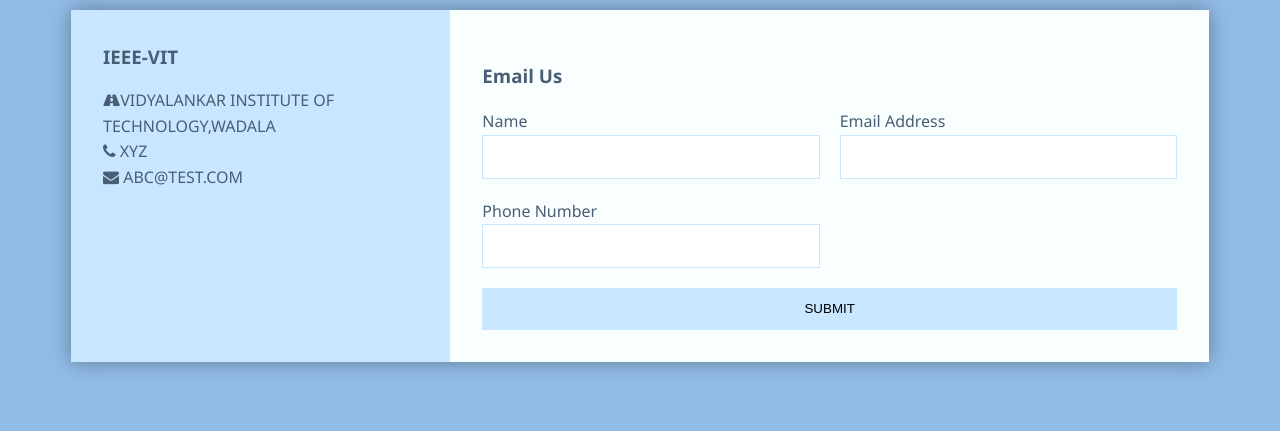
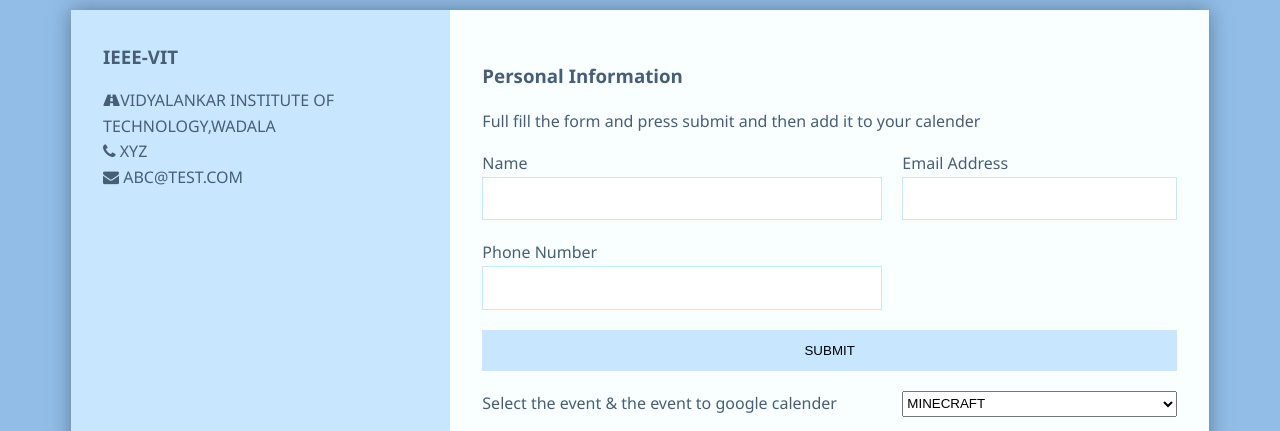
Before and after one commit to Rajeev064/rsvp2, a plain HTML site: page index.html in a window 1280 px wide. Shown: the part 124-555 px from the top of the page. Drawn offline with nearby package versions, Linux system fonts and the light colour scheme.

Commit message:
Update index.html

```diff
--- a/index.html
+++ b/index.html
@@ -1,4 +1,4 @@
-<!DOCTYPE html>
+<!doctype html>
 <html lang="en">
  <head>
   <meta charset="UTF-8">
@@ -6,7 +6,7 @@
   <meta http-equiv="X-UA-Compatible" content="ie=edge">
   <title>IEEE FUN EVENTS</title>
   <link href="https://maxcdn.bootstrapcdn.com/font-awesome/4.7.0/css/font-awesome.min.css" rel="stylesheet" integrity="sha384-wvfXpqpZZVQGK6TAh5PVlGOfQNHSoD2xbE+QkPxCAFlNEevoEH3Sl0sibVcOQVnN" crossorigin="anonymous">
-  <link rel="stylesheet" href="https://cdnjs.cloudflare.com/ajax/libs/animate.css/3.5.2/animate.css" />
+  <link rel="stylesheet" href="https://cdnjs.cloudflare.com/ajax/libs/animate.css/3.5.2/animate.css">
   <link rel="stylesheet" href="style.css">
  </head>
  <body>
@@ -22,30 +22,42 @@
      </ul>
     </div>
     <div class="contact">
-        <h3>Email Us</h3>
-        <div class="alert">Your message has been sent</div>
+     <h3>Personal Information</h3>
+     <p>Full fill the form and press submit and then add it to your calender</p>
+
+     <div class="alert">
+      Your information has been recorded
+     </div>
      <form id="contactForm">
-          <p>
-            <label>Name</label>
-            <input type="text" name="name" id="name" required>
-          </p>
-          <p>
-            <label>Email Address</label>
-            <input type="email" name="email" id="email" required>
-          </p>
-          <p>
-            <label>Phone Number</label>
-            <input type="text" name="phone" id="phone">
-          </p>
-          <p class="full">
-            <button type="submit">Submit</button>
-          </p>
+      <p> <label>Name</label> <input type="text" name="name" id="name" required> </p>
+      <p> <label>Email Address</label> <input type="email" name="email" id="email" required> </p>
+      <p> <label>Phone Number</label> <input type="text" name="phone" id="phone"> </p>
+      <br>
+      <!--
+       <label>Choose a event :</label>
+         <select id="events">
+
+           <option value="1">Treasure hunt</option>
+           <option value="2">Minecraft</option>
+           <option value="3">Minute to win it</option>
+           <option value="4">All events</option>
+           </select>-->
+             <!--<p>Full fill the form and press submit and then add it to your calender</p>
+    -->  <p class="full"> <button type="submit">Submit</button> </p>
+      <p id="calender"> <label>Select the event &amp; the event to google calender</label></p>
+      <select name="vote" id="events"> <option value="MINECRAFT">MINECRAFT</option> <option value="TREASURE HUNT">TREASURE HUNT</option> <option value="MINUTE TO WIN IT">MINUTE TO WIN IT</option> <option value="ALL EVENTS">ALL EVENTS</option> </select>
+      <a id="a"> <img src="https://www.google.com/calendar/images/ext/gc_button1_en-GB.gif" type="button" id="btn" value="events" onclick="castvote();"></a>
+      <!-- <input type="button" id="btn" value="events" onclick="castvote();">
+
+          -->
+      <!-- <a target="_blank" href="https://calendar.google.com/event?action=TEMPLATE&amp;tmeid=MTljNm9sOG1qZWl1c2gydWszZWVnN2VuNDEgcnMzMTY3MTk2QG0&amp;tmsrc=rs3167196%40gmail.com">
+      <img border="0" src="https://www.google.com/calendar/images/ext/gc_button1_en-GB.gif">
+    </a>
+     -->
      </form>
     </div>
    </div>
   </div>
-
-
   <script src="https://www.gstatic.com/firebasejs/7.9.1/firebase-app.js"></script>
   <script src="https://www.gstatic.com/firebasejs/7.9.1/firebase-database.js"></script>
   <script src="main.js"></script>
```
Lines whose indentation alone changed are shown as unchanged.
